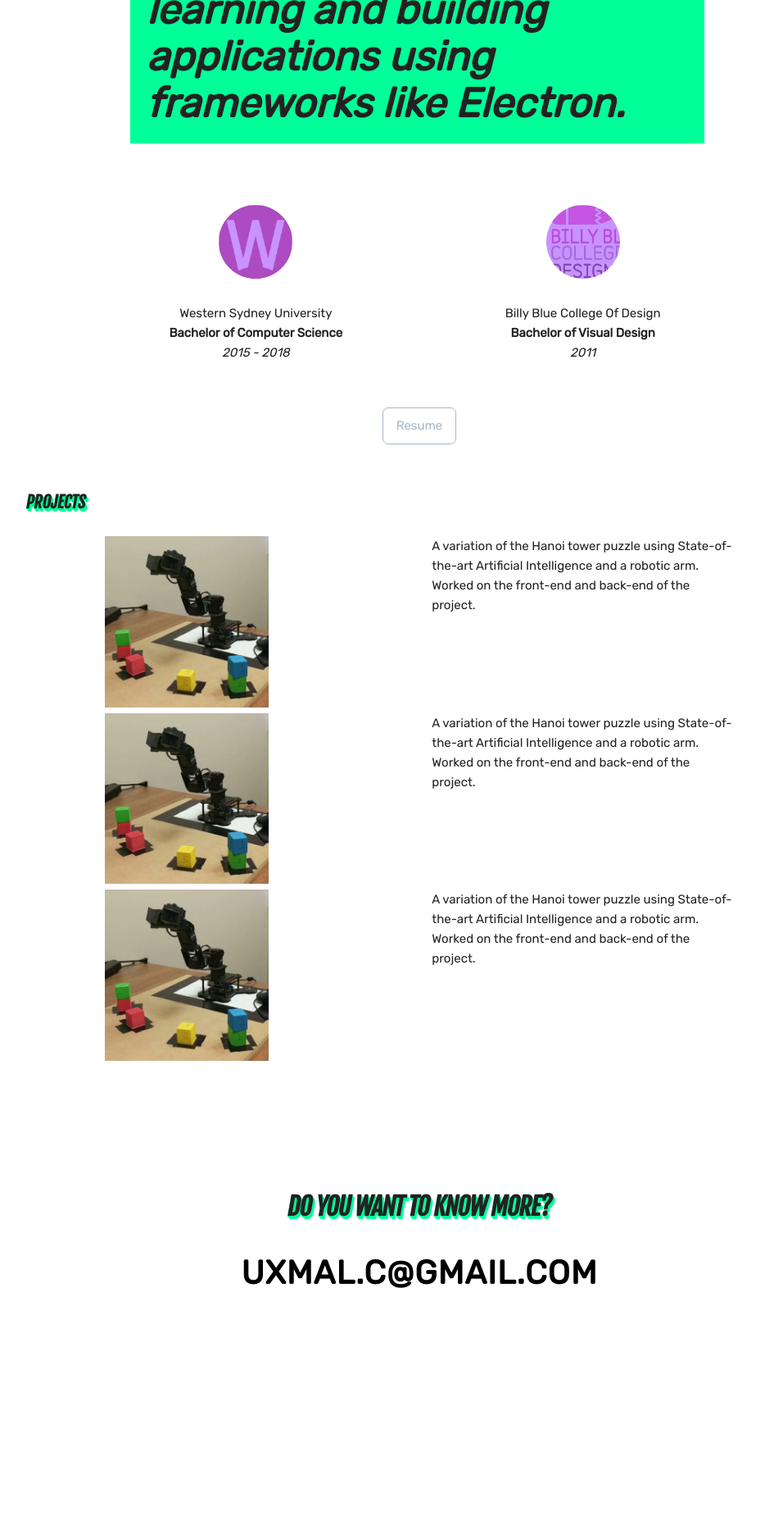
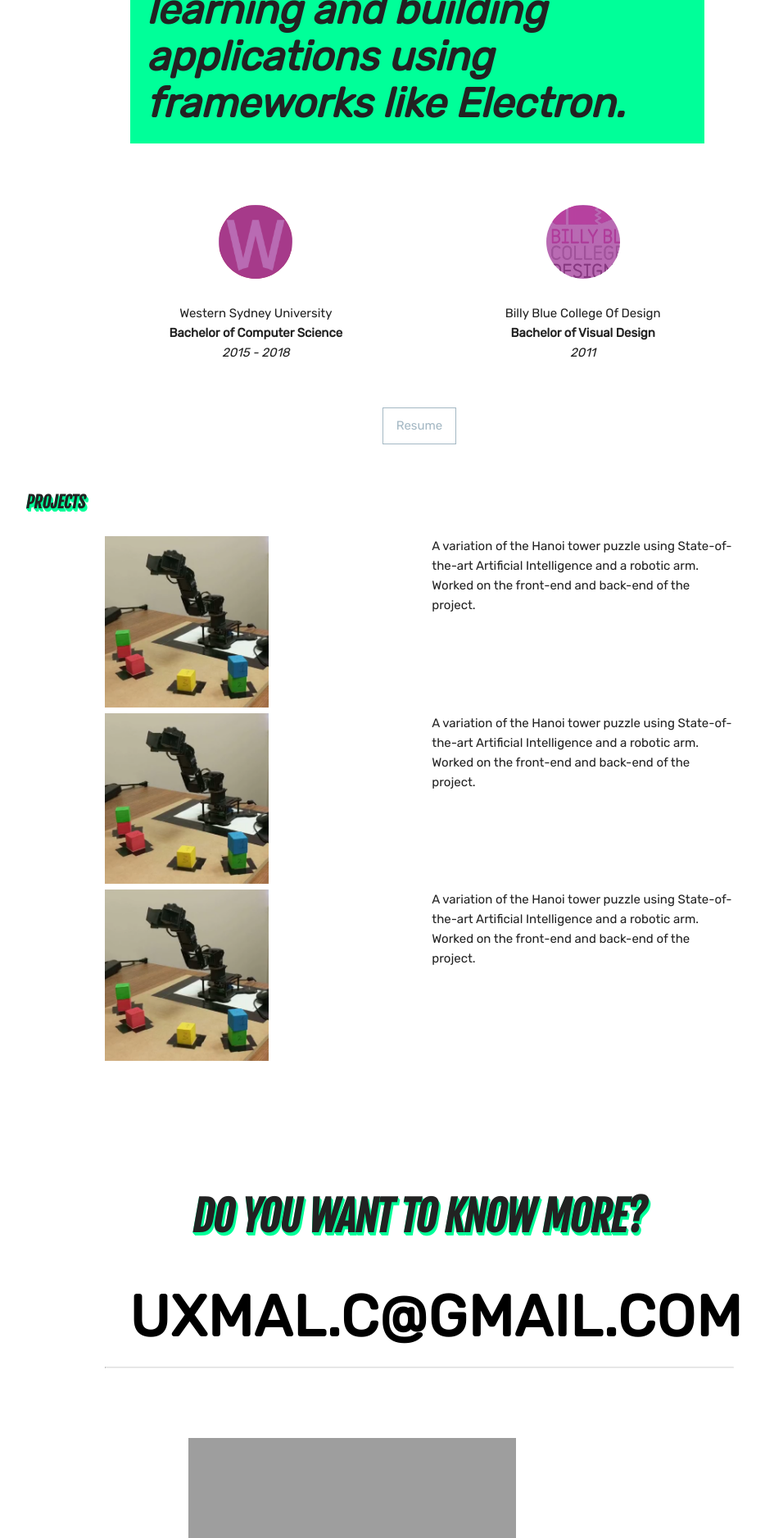
Before and after one commit to UxmalCuellar/v1, a Flask app: page / in a window 1280 px wide. Shown: the part 1064-2940 px from the top of the page at 82% size, without its empty margins (128-1062 px from the left). Before the commit the page ends 2635 px from the top, so only its background shows below. Run offline with Flask 2, Linux system fonts and the light colour scheme; grey boxes are pictures that could not be loaded.

Commit message:
Added colored icons to contact section also added css variables for colors

```diff
--- a/static/main.css
+++ b/static/main.css
@@ -1,7 +1,25 @@
+:root {
+   --main-green: #00FF99;
+   --dgrey: #272D2D;
+   --main-purp: rgba(168, 70, 160, 0.8);
+   --lgrey: #50514F;
+}
+
 html, body {
    font-family: 'Rubik', sans-serif;
    min-height: 100% !important;
    height: 100%;
+}
+
+hr {
+   border-width: 0.5px;
+}
+
+.line-break {
+   color: #50514f;
+   padding: 0;
+   margin: 0;
+   border-width: 3px;
 }
 
 .title {
@@ -38,7 +56,7 @@ html, body {
 
 .name-title h1 {
    color: #000000;
-   text-shadow: 0px 1px 0px #00ff99, 1px 2px 0px #00ff99, 2px 3px 0px #00ff99, 3px 4px 0px #00ff99, 4px 5px 0px #00ff99, 5px 6px 0px #00ff99, 6px 7px 0px #00ff99;
+   text-shadow: 0px 1px 0px var(--main-green), 1px 2px 0px var(--main-green), 2px 3px 0px var(--main-green), 3px 4px 0px var(--main-green), 4px 5px 0px var(--main-green), 5px 6px 0px var(--main-green), 6px 7px 0px var(--main-green);
    transform: skew(-10deg);
    font-size: 80px;
    font-style: normal;
@@ -147,15 +165,16 @@ div:hover .bar3 {
 }
 
 .dropdown-content a {
-   color: black;
+   color: white;
    padding: 12px 16px;
    text-decoration: none;
    display: block;
+   background: #272d2d;
 }
 
 .dropdown-content a:hover {
-   background-color: transparent;
-   border-left: 4px solid #00ff99;
+   background-color: #272d2d;
+   border-left: 4px solid var(--main-green);
 }
 
 .show {display: block;}
@@ -246,7 +265,7 @@ div:hover .bar3 {
    font-weight: bold;
    transform: skew(-10deg);
    font-size: 20px;
-   text-shadow: 0px 1px 0px #00ff99, 1px 2px 0px #00ff99, 2px 3px 0px #00ff99, 3px 4px 0px #00ff99;
+   text-shadow: 0px 1px 0px var(--main-green), 1px 2px 0px var(--main-green), 2px 3px 0px var(--main-green), 3px 4px 0px var(--main-green);
    -moz-osx-font-smoothing: grayscale;
    -webkit-font-smoothing: antialiased;
 }
@@ -320,8 +339,9 @@ div:hover .bar3 {
 
 .o1:before {
    border-radius: 50% ;
-   background-color: rgba(179, 102, 255, 0.7);
- }
+   /* background-color:  rgba(179, 102, 255, 0.7); */
+   background-color: var(--main-purp);
+}
 
 .o2:before {
    background-color: rgba(0, 0, 255, 0.5);
@@ -345,21 +365,21 @@ div:hover .bar3 {
 
 #download {
    /*
-   border: 1px solid #00ff99;
+   border: 1px solid var(--main-green);
    */
    border: 1px solid #a4b8c4;
    color: #a4b8c4;
    line-height: 1;
    display: inline-block;
    padding: 14px 16px;
-   border-radius: 7px;
+   border-radius: 0px;
    text-decoration: none;
    transition: all .2s linear;
 }
 
 #download:hover {
    border: 1px solid #ffffff;
-   background: #00ff99;
+   background: var(--main-green);
    color: white;
 }
 
@@ -368,14 +388,15 @@ div:hover .bar3 {
 }
 
 .contact h1 {
-   font-size: 30px;
+   font-size: 50px;
 }
 
 .contact button  {
    border: none;
-   font-size: 40px;
+   font-size: 70px;
    font-weight: bold;
    color: black;
+   padding-top: 30px;
 }
 
 #myEmail {
@@ -386,13 +407,24 @@ div:hover .bar3 {
    text-decoration: none;
    position: relative;
 }
+
 .toolTipLink span {
    display: none;
 }
+
 .toolTipLink:hover span {
    display: block;
    position: fixed;
    overflow: hidden;
    font-family: 'Rubik', sans-serif;
    font-size: 15px;
+   text-shadow: 0px 1px 0px var(--main-green), 1px 2px 0px var(--main-green);
 }
+
+#contact-icons {
+   padding: 50px;
+}
+
+.footer-icons {
+   padding: 0px 15px 0px 15px;
+}
--- a/static/script.js
+++ b/static/script.js
@@ -30,10 +30,10 @@ $(window).scroll(function() {
       $('.icons').fadeOut();
    } else {
       $('.icons').fadeIn();
-   }
+   }/*
    if($(window).scrollTop() + $(window).height() == $(document).height()) {
       $('.icons').fadeIn();
-   }
+   }*/
 });
 
 /*
--- a/templates/index.html
+++ b/templates/index.html
@@ -79,8 +79,8 @@
       </div>
    </div>
 </div>
-<div class="container" style="height: 50%;">
-   <div class="contact">
+<div class="container" style="height: auto;">
+   <div id="contact" class="contact">
       <div class="sub-head">
 	 <h1><b>DO YOU WANT TO KNOW MORE?</b></h1>
       </div>
@@ -89,6 +89,13 @@
 	 <button class="toolTipLink" id="btnCopy" onclick="emailCopied()" onmouseout="changeBack()">UXMAL.C@GMAIL.COM
 	    <span id="tooltip-span">Click to copy</span>
 	 </button>
+      </div>
+      <hr>
+      <div id="contact-icons">
+	 <img src="https://img.icons8.com/color/53/000000/pdf-2.png" class="hvr-bob footer-icons">
+	 <!-- <a href="https://icons8.com/icon/13417/pdf">PDF icon by Icons8</a> -->
+	 <a href="https://github.com/UxmalCuellar" class="hvr-bob footer-icons" target="_blank"><i class="fab fa-github" style='font-size:52px; color: black;'></i></a>
+	 <a href="https://au.linkedin.com/in/uxmal-cuellar-63824bab?trk=people-guest_profile-result-card_result-card_full-click" class="hvr-bob footer-icons" target="_blank"><i class="fab fa-linkedin" style='font-size:52px;'></i></a>
       </div>
    </div>
 </div>
--- a/templates/layout.html
+++ b/templates/layout.html
@@ -48,9 +48,14 @@
 	    <div class="bar3"></div>
 	    <div id="menu" class="dropdown-content">
 	       <a href="#about">About</a>
+	       <hr class="line-break">
 	       <a href="#projects">Projects</a>
+	       <hr class="line-break">
 	       <a href="#digitclass">Digit Classifier</a>
+	       <hr class="line-break">
 	       <a href="/static/images/gripperbot.png" target="_blank">Resume</a>
+	       <hr class="line-break">
+	       <a href="#contact">Contact</a>
 	    </div>
 	 </div>
       </div>
@@ -67,6 +72,9 @@
 	    </div>
       </div>
       <script>
+	 /*
+	  * Name fadeIn from the right on scroll
+	  */
 	 AOS.init({
 	    duration: 1200,
 	 });
```
